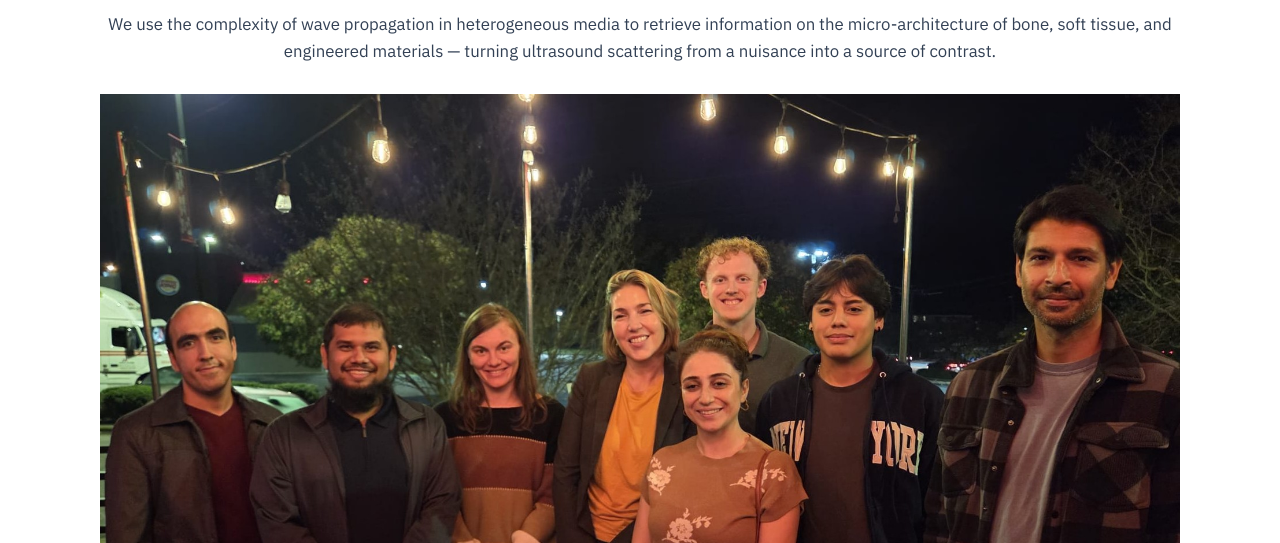
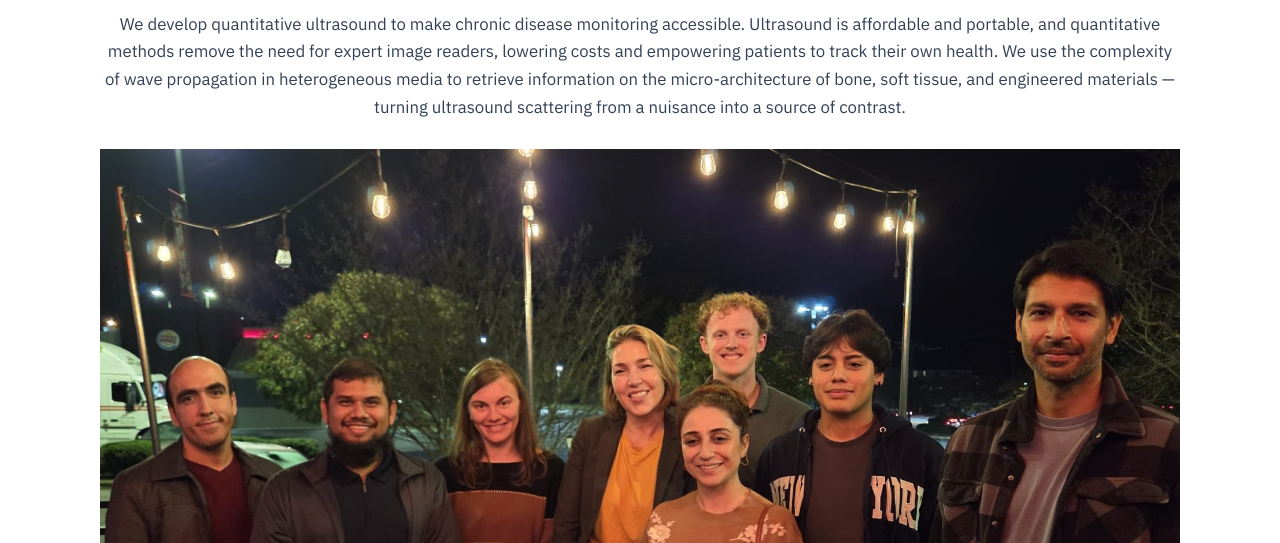
Before and after one commit to ncsu-muller-lab/BURST_lab, a plain HTML site: page index.html in a window 1280 px wide. Shown: the part 257-800 px from the top of the page. Drawn offline with Linux system fonts and the light colour scheme.

Commit message:
Update index.html

```diff
--- a/index.html
+++ b/index.html
@@ -41,7 +41,7 @@
         <span class="eyebrow">Mechanical &amp; Aerospace Engineering</span>
         <h1>Listening to <em>complex media</em> with sound waves.</h1>
         <p class="hero-lede" style="max-width: 100%; margin: 0.85rem auto 1.75rem;">
-          We use the complexity of wave propagation in heterogeneous media to retrieve information on the micro-architecture of bone, soft tissue, and engineered materials — turning ultrasound scattering from a nuisance into a source of contrast.
+            We develop quantitative ultrasound to make chronic disease monitoring accessible. Ultrasound is affordable and portable, and quantitative methods remove the need for expert image readers, lowering costs and empowering patients to track their own health. We use the complexity of wave propagation in heterogeneous media to retrieve information on the micro-architecture of bone, soft tissue, and engineered materials — turning ultrasound scattering from a nuisance into a source of contrast.
         </p>
 
         <!-- LAB GROUP PHOTO (80% Width Centered) -->
```
